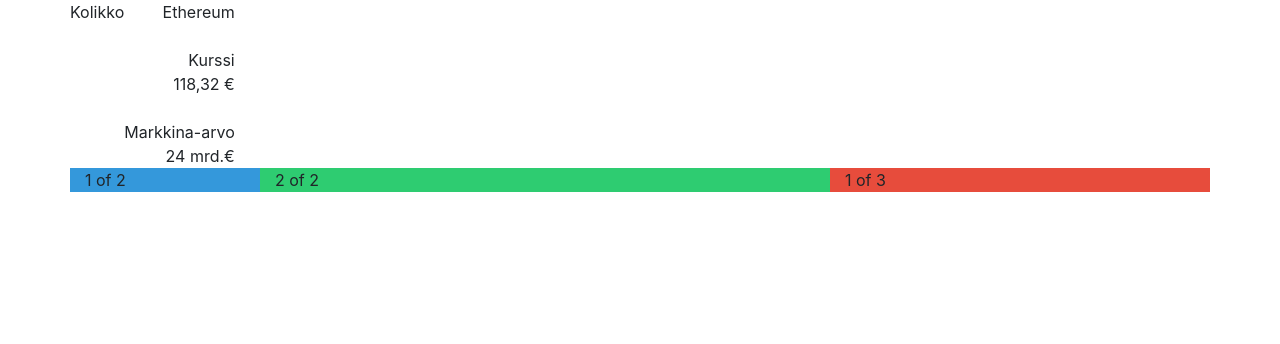
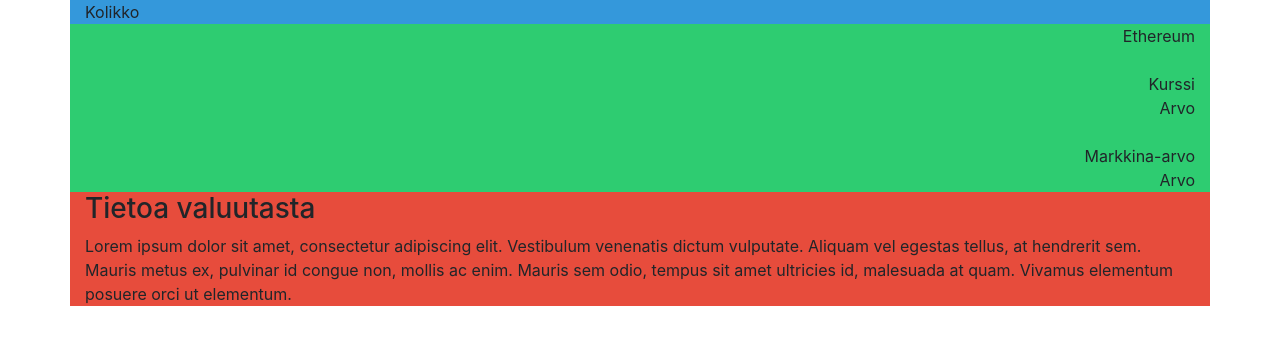
Before and after one commit to jhaukka/CryptoCurApp, a React (Create React App) app: page / in a window 1280 px wide. Shown: the top 344 px of the page. Built offline with nearby package versions, Linux system fonts and the light colour scheme.

Commit message:
installing isomorphic-fetch, yarn and create crypto-card component

```diff
--- a/package.json
+++ b/package.json
@@ -4,11 +4,13 @@
   "private": true,
   "dependencies": {
     "bootstrap": "^4.2.1",
+    "isomorphic-fetch": "^2.2.1",
     "mysql": "^2.16.0",
     "react": "^16.7.0",
     "react-dom": "^16.7.0",
-    "react-scripts": "2.1.2",
-    "reactstrap": "^7.0.2"
+    "react-scripts": "^2.1.3",
+    "reactstrap": "^7.0.2",
+    "yarn": "^1.12.3"
   },
   "scripts": {
     "start": "react-scripts start",
--- a/src/App.js
+++ b/src/App.js
@@ -1,34 +1,13 @@
 import React, { Component } from "react";
 import "./css/style.css";
 import { Button } from "reactstrap";
+import CryptoCard from "./components/crypto-card";
 
 class App extends Component {
   render() {
     return (
       <div className="App">
-        <div class="container">
-          <div class="row">
-            <div class="col-">Kolikko</div>
-
-            <div class="col-">
-              <div className="coin-name right">Ethereum</div>
-              <br />
-              <div className="static-name right">Kurssi</div>
-              <div className="coin-valuation right">118,32 €</div>
-              <br />
-              <div className="static-name right">Markkina-arvo</div>
-              <div className="coin-market-value right">24 mrd.€</div>
-            </div>
-          </div>
-        </div>
-
-        <div class="container">
-          <div class="row">
-            <div class="col-sm-2 col-1">1 of 2</div>
-            <div class="col-sm-6 col-2">2 of 2</div>
-            <div class="col-sm-4 col-3">1 of 3</div>
-          </div>
-        </div>
+        <CryptoCard name="Ethereum" value="Arvo" marketvalue="24 mrd.€" />
       </div>
     );
   }
--- /dev/null
+++ b/src/components/crypto-card/index.js
@@ -0,0 +1,48 @@
+import React from "react";
+
+class CryptoCard extends React.Component {
+  constructor(props) {
+    super(props);
+    this.state = {
+      name: props.name,
+      value: props.value,
+      marketvalue: props.value,
+      coin: props.coin
+    };
+  }
+
+  componentDidMount() {}
+
+  render() {
+    return (
+      <div className="container">
+        <div className="row">
+          <div className="col-sm-6 col-lg-12 blue">Kolikko</div>
+          <div className="col-sm-6 col-lg-12 green">
+            <div className="static-name right">{this.state.name}</div>
+            <br />
+            <div className="static-name right">Kurssi</div>
+            <div className="coin-valuation right">{this.state.value}</div>
+            <br />
+            <div className="static-name right">Markkina-arvo</div>
+            <div className="coin-market-value right">
+              {this.state.marketvalue}
+            </div>
+          </div>
+        </div>
+        <div className="row">
+          <div className="col-sm-12 red">
+            <h3>Tietoa valuutasta</h3>
+            Lorem ipsum dolor sit amet, consectetur adipiscing elit. Vestibulum
+            venenatis dictum vulputate. Aliquam vel egestas tellus, at hendrerit
+            sem. Mauris metus ex, pulvinar id congue non, mollis ac enim. Mauris
+            sem odio, tempus sit amet ultricies id, malesuada at quam. Vivamus
+            elementum posuere orci ut elementum.
+          </div>
+        </div>
+      </div>
+    );
+  }
+}
+
+export default CryptoCard;
--- a/src/css/style.css
+++ b/src/css/style.css
@@ -1 +1 @@
-body{background-color:blue;margin:0;padding:0;font-family:-apple-system,BlinkMacSystemFont,"Segoe UI","Roboto","Oxygen","Ubuntu","Cantarell","Fira Sans","Droid Sans","Helvetica Neue",sans-serif;-webkit-font-smoothing:antialiased;-moz-osx-font-smoothing:grayscale}code{font-family:source-code-pro,Menlo,Monaco,Consolas,"Courier New",monospace}.right{text-align:right}.col-1{background-color:#3498db}.col-2{background-color:#2ecc71}.col-3{background-color:#e74c3c}/*# sourceMappingURL=style.css.map */
+body{background-color:blue;margin:0;padding:0;font-family:-apple-system,BlinkMacSystemFont,"Segoe UI","Roboto","Oxygen","Ubuntu","Cantarell","Fira Sans","Droid Sans","Helvetica Neue",sans-serif;-webkit-font-smoothing:antialiased;-moz-osx-font-smoothing:grayscale}code{font-family:source-code-pro,Menlo,Monaco,Consolas,"Courier New",monospace}.right{text-align:right}.blue{background-color:#3498db}.green{background-color:#2ecc71}.red{background-color:#e74c3c}/*# sourceMappingURL=style.css.map */
--- a/src/sass/style.scss
+++ b/src/sass/style.scss
@@ -21,12 +21,12 @@
 }
 
 /* Grid system test */
-.col-1 {
+.blue {
   background-color: #3498db;
 }
-.col-2 {
+.green {
   background-color: #2ecc71;
 }
-.col-3 {
+.red {
   background-color: #e74c3c;
 }
```
Also changed, not shown: 2 other files (tests, documents, lock files or other folders).
